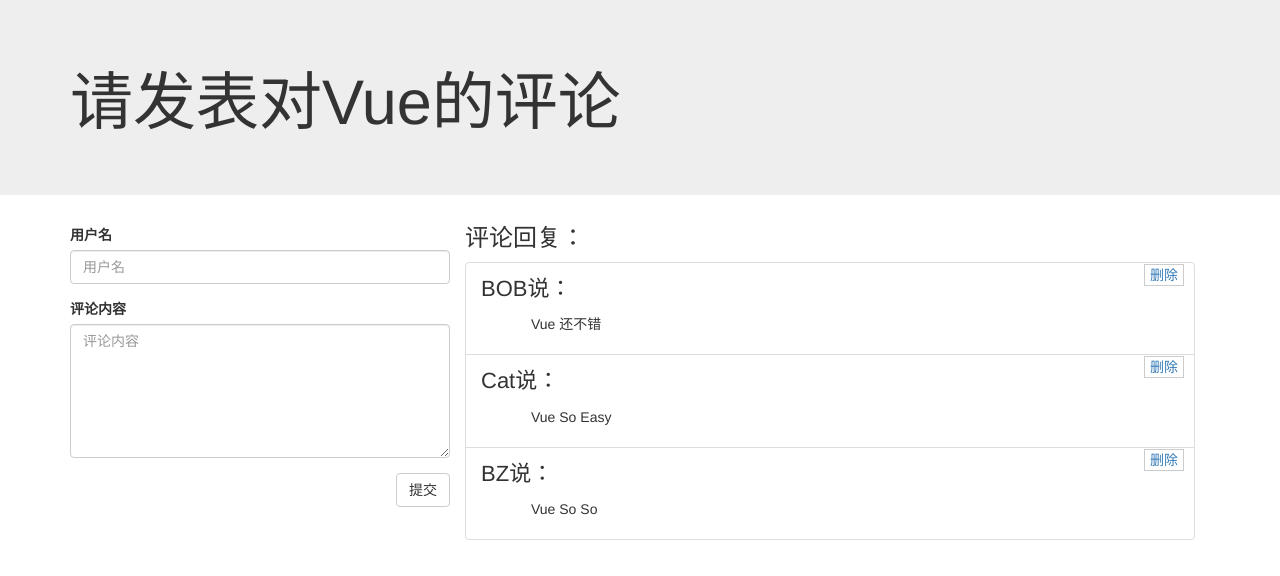
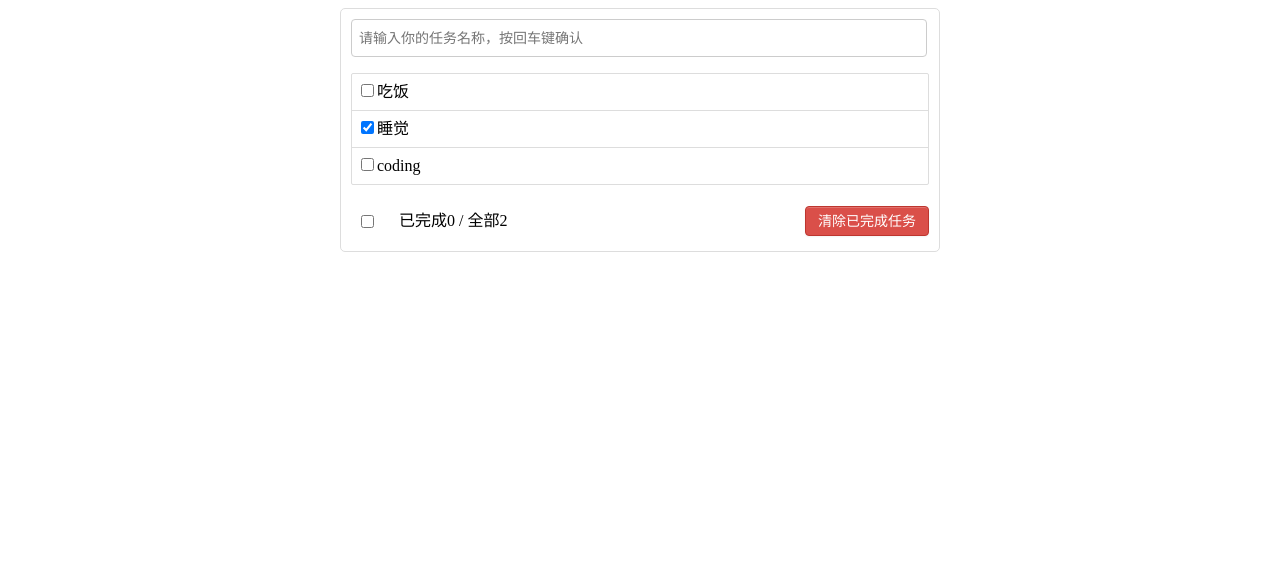
Before and after one commit to buhairong/vue, a Vue app in the folder VueDemo/: page / in a window 1280 px wide. Shown: the top 576 px of the page. Built offline with nearby package versions, Linux system fonts and the light colour scheme.

Commit message:
add file

```diff
--- a/VueDemo/index.html
+++ b/VueDemo/index.html
@@ -3,7 +3,7 @@
   <head>
     <meta charset="utf-8">
     <meta name="viewport" content="width=device-width,initial-scale=1.0">
-    <link rel="stylesheet" href="./static/css/bootstrap.css">
+    <!--<link rel="stylesheet" href="./static/css/bootstrap.css">-->
     <title>vue_demo</title>
   </head>
   <body>
--- a/VueDemo/src/App.vue
+++ b/VueDemo/src/App.vue
@@ -1,49 +1,44 @@
 <template>
-  <div>
-    <header class="site-header jumbotron">
-      <div class="container">
-        <div class="row">
-          <div class="col-xs-12">
-            <h1>请发表对Vue的评论</h1>
-          </div>
-        </div>
-      </div>
-    </header>
-    <div class="container">
-      <Add :addComment="addComment"/>
-      <List :comments="comments" :deleteComment="deleteComment"/>
+  <div class="todo-container">
+    <div class="todo-wrap">
+      <TodoHeader/>
+      <TodoList :todos="todos"/>
+      <TodoFooter/>
     </div>
   </div>
 </template>
 
 <script>
-  import Add from './components/Add.vue'
-  import List from './components/List.vue'
+  import TodoHeader from './components/TodoHeader.vue'
+  import TodoList from './components/TodoList.vue'
+  import TodoFooter from './components/TodoFooter.vue'
+
   export default {
     data () {
       return {
-        comments:[
-          {name:'BOB',content:'Vue 还不错'},
-          {name:'Cat',content:'Vue So Easy'},
-          {name:'BZ',content:'Vue So So'}
+        todos:[
+          {title:'吃饭',complete:false},
+          {title:'睡觉',complete:true},
+          {title:'coding',complete:false}
         ]
       }
     },
-    methods:{
-      addComment(comment){
-        this.comments.unshift(comment);
-      },
-      deleteComment(index){
-        this.comments.splice(index,1);
-      }
-    },
-    components: {
-      Add,
-      List
+    components:{
+      TodoHeader,
+      TodoList,
+      TodoFooter
     }
   }
 </script>
 
 <style>
-
+  .todo-container {
+    width: 600px;
+    margin: 0 auto;
+  }
+  .todo-container .todo-wrap {
+    padding: 10px;
+    border: 1px solid #ddd;
+    border-radius: 5px;
+  }
 </style>
--- /dev/null
+++ b/VueDemo/src/base.css
@@ -0,0 +1,31 @@
+body {
+  background: #fff;
+}
+
+.btn {
+  display: inline-block;
+  padding: 4px 12px;
+  margin-bottom: 0;
+  font-size: 14px;
+  line-height: 20px;
+  text-align: center;
+  vertical-align: middle;
+  cursor: pointer;
+  box-shadow: inset 0 1px 0 rgba(255, 255, 255, 0.2), 0 1px 2px rgba(0, 0, 0, 0.05);
+  border-radius: 4px;
+}
+
+.btn-danger {
+  color: #fff;
+  background-color: #da4f49;
+  border: 1px solid #bd362f;
+}
+
+.btn-danger:hover {
+  color: #fff;
+  background-color: #bd362f;
+}
+
+.btn:focus {
+  outline: none;
+}
--- /dev/null
+++ b/VueDemo/src/components/TodoFooter.vue
@@ -0,0 +1,42 @@
+<template>
+  <div class="todo-footer">
+    <label>
+      <input type="checkbox"/>
+    </label>
+    <span>
+          <span>已完成0</span> / 全部2
+        </span>
+    <button class="btn btn-danger">清除已完成任务</button>
+  </div>
+</template>
+
+<script>
+    export default {}
+</script>
+
+<style>
+  .todo-footer {
+    height: 40px;
+    line-height: 40px;
+    padding-left: 6px;
+    margin-top: 5px;
+  }
+
+  .todo-footer label {
+    display: inline-block;
+    margin-right: 20px;
+    cursor: pointer;
+  }
+
+  .todo-footer label input {
+    position: relative;
+    top: -1px;
+    vertical-align: middle;
+    margin-right: 5px;
+  }
+
+  .todo-footer button {
+    float: right;
+    margin-top: 5px;
+  }
+</style>
--- /dev/null
+++ b/VueDemo/src/components/TodoHeader.vue
@@ -0,0 +1,26 @@
+<template>
+  <div class="todo-header">
+    <input type="text" placeholder="请输入你的任务名称，按回车键确认"/>
+  </div>
+</template>
+
+<script>
+    export default {}
+</script>
+
+<style>
+  .todo-header input {
+    width: 560px;
+    height: 28px;
+    font-size: 14px;
+    border: 1px solid #ccc;
+    border-radius: 4px;
+    padding: 4px 7px;
+  }
+
+  .todo-header input:focus {
+    outline: none;
+    border-color: rgba(82, 168, 236, 0.8);
+    box-shadow: inset 0 1px 1px rgba(0, 0, 0, 0.075), 0 0 8px rgba(82, 168, 236, 0.6);
+  }
+</style>
--- /dev/null
+++ b/VueDemo/src/components/TodoItem.vue
@@ -0,0 +1,54 @@
+<template>
+  <li>
+    <label>
+      <input type="checkbox" v-model="todo.complete"/>
+      <span>{{todo.title}}</span>
+    </label>
+    <button class="btn btn-danger" style="display:none">删除</button>
+  </li>
+</template>
+
+<script>
+    export default {
+      props:{
+        todo:Object,
+        index:Number
+      }
+    }
+</script>
+
+<style>
+  li {
+    list-style: none;
+    height: 36px;
+    line-height: 36px;
+    padding: 0 5px;
+    border-bottom: 1px solid #ddd;
+  }
+
+  li label {
+    float: left;
+    cursor: pointer;
+  }
+
+  li label li input {
+    vertical-align: middle;
+    margin-right: 6px;
+    position: relative;
+    top: -1px;
+  }
+
+  li button {
+    float: right;
+    display: none;
+    margin-top: 3px;
+  }
+
+  li:before {
+    content: initial;
+  }
+
+  li:last-child {
+    border-bottom: none;
+  }
+</style>
--- /dev/null
+++ b/VueDemo/src/components/TodoList.vue
@@ -0,0 +1,36 @@
+<template>
+  <ul class="todo-main">
+    <TodoItem v-for="(todo,index) in todos" :key="index" :todo="todo" :index="index"/>
+  </ul>
+</template>
+
+<script>
+    import TodoItem from './TodoItem.vue'
+    export default {
+      props:{
+        todos:Array
+      },
+      components:{
+        TodoItem
+      }
+    }
+</script>
+
+<style>
+  .todo-main {
+    margin-left: 0px;
+    border: 1px solid #ddd;
+    border-radius: 2px;
+    padding: 0px;
+  }
+
+  .todo-empty {
+    height: 40px;
+    line-height: 40px;
+    border: 1px solid #ddd;
+    border-radius: 2px;
+    padding-left: 5px;
+    margin-top: 10px;
+  }
+
+</style>
--- a/VueDemo/src/main.js
+++ b/VueDemo/src/main.js
@@ -1,5 +1,7 @@
 import Vue from 'vue'
 import App from './App.vue'
+
+import './base.css'
 
 new Vue({
   el: '#app',
```
